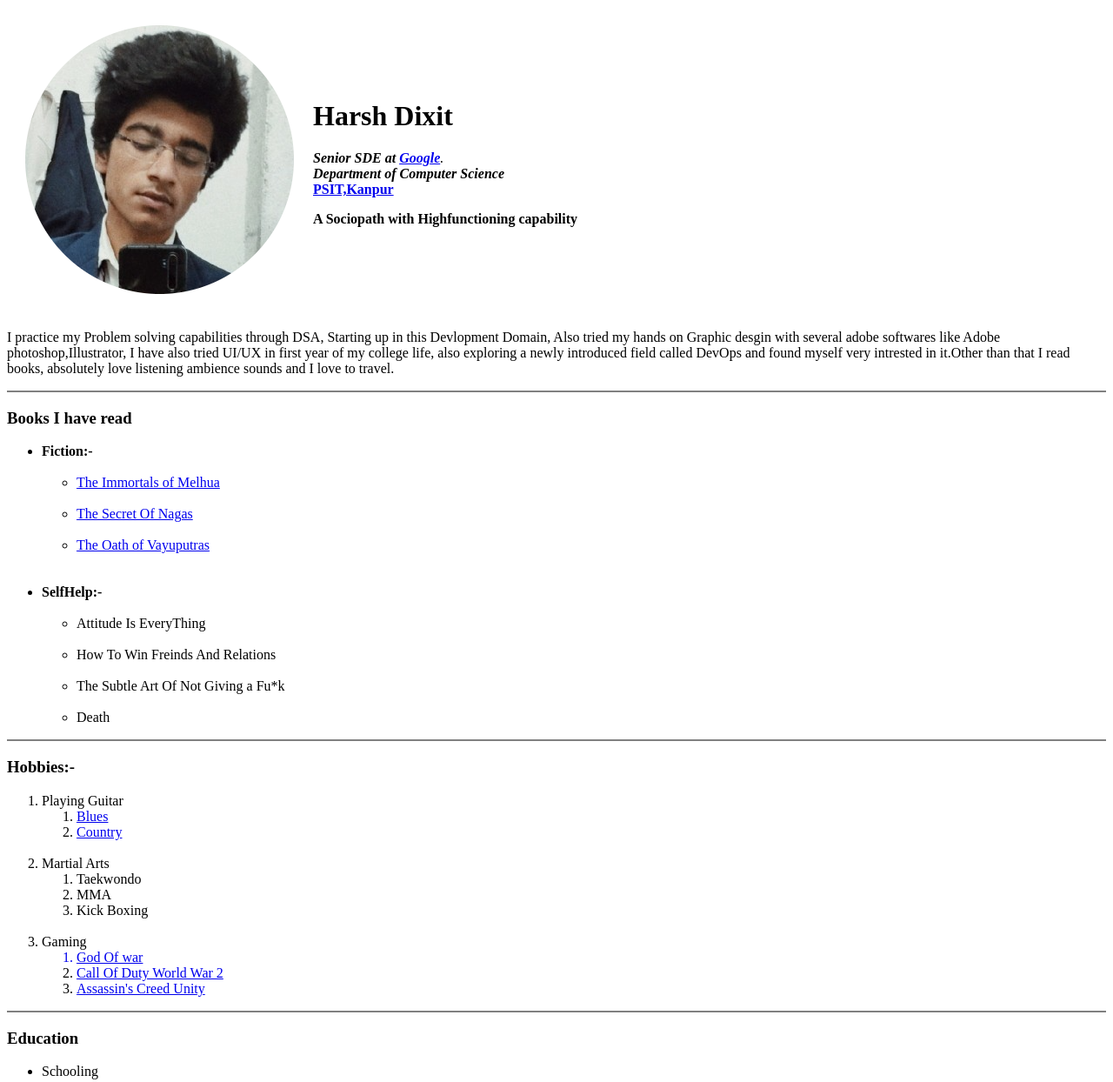
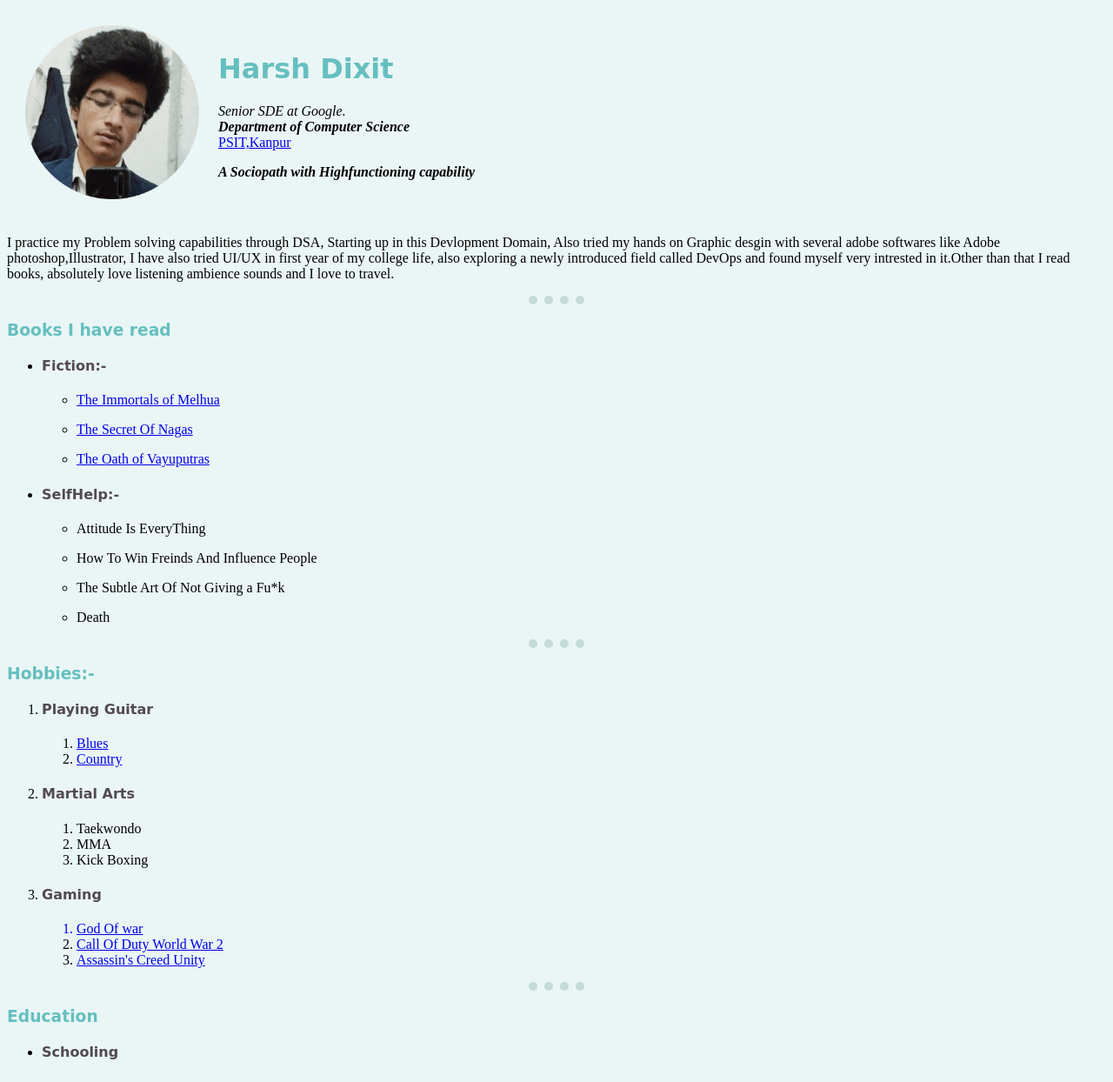
Before and after one commit to dixi225/harshfirst, a plain HTML site: page index.html in a window 1280 px wide. Shown: the top 1244 px of the page at 87% size. Drawn offline with Linux system fonts and the light colour scheme.

Commit message:
Add files via upload

```diff
--- /dev/null
+++ b/css/master.css
@@ -0,0 +1,34 @@
+body {
+  background-color: #EAF6F6
+}
+
+img {
+  height: 200px;
+  width: 200px;
+}
+
+hr {
+  border: 10px;
+  border-style:none;
+  border-top-style:dotted;
+  background-color: #EAF6F6;
+  color: #C3DBD9;
+      width: 5%;
+
+}
+h1
+{
+  color: #66BFBF;
+  font-family:cursive;
+
+}
+h3
+{
+  color: #66BFBF;
+  font-family:cursive;
+}
+h4
+{
+  color: #524A4E;
+font-family:cursive;
+}
--- a/index.html
+++ b/index.html
@@ -3,7 +3,8 @@
 
 <head>
   <meta charset="utf-8">
-  <title>Harsh's Personal site</title>
+  <title>My First site</title>
+  <link rel="stylesheet" href="css/master.css">
 </head>
 
 <body>
@@ -13,12 +14,12 @@
       <td>
         <h1>Harsh Dixit</h1>
         <p>
-          <em><strong>Senior SDE at</strong> <a href="https://careers.google.com/teams/engineering-technology/"><strong>Google</strong></a>.</em>
+          <em>Senior SDE at Google.</em>
           <br>
           <em><strong>Department of Computer Science</strong></em>
           <br>
-          <a href="https://psit.ac.in/"><strong>PSIT,Kanpur</strong></a>
-        <p><strong>A Sociopath with Highfunctioning capability</strong></p>
+          <a href="https://psit.ac.in/">PSIT,Kanpur</a>
+        <p><em><strong>A Sociopath with Highfunctioning capability</strong></em></p>
         </p>
       </td>
     </tr>
@@ -28,51 +29,65 @@
   <hr noshade>
   <h3>Books I have read</h3>
   <ul>
-    <li><strong>Fiction:-</strong>
+
+    <li>
+      <h4>Fiction:-</h4>
+
       <ul>
-        <br>
+
         <li>
-          <a href="https://en.wikipedia.org/wiki/The_Immortals_of_Meluha">The Immortals of Melhua</a>
+          <p>
+            <a href="https://en.wikipedia.org/wiki/The_Immortals_of_Meluha">The Immortals of Melhua</a>
+          </p>
         </li>
-        <br>
-        <li><a href="https://en.wikipedia.org/wiki/The_Secret_of_the_Nagas">The Secret Of Nagas</a></li>
-        <br>
-        <li><a href="https://en.wikipedia.org/wiki/The_Oath_of_the_Vayuputras">The Oath of Vayuputras</a></li>
+        <p>
+          <li><a href="https://en.wikipedia.org/wiki/The_Secret_of_the_Nagas">The Secret Of Nagas</a></li>
+        </p>
+
+        <p>
+          <li><a href="https://en.wikipedia.org/wiki/The_Oath_of_the_Vayuputras">The Oath of Vayuputras</a></li>
+        </p>
+
       </ul>
     </li>
 
-    <br>
-    <br>
-    <li><strong>SelfHelp:-</strong><br><br>
+
+    <li>
+      <h4>SelfHelp:-</h4>
       <ul>
-        <li>Attitude Is EveryThing</li><br>
+        <p><li>Attitude Is EveryThing</li></p>
+
         <li>
-          How To Win Freinds And Relations
-        </li><br>
-        <li>The Subtle Art Of Not Giving a Fu*k</li><br>
-        <li>Death</li>
+          <p>How To Win Freinds And Influence People</p>
+
+        </li>
+        <p>
+          <li>The Subtle Art Of Not Giving a Fu*k</li>
+        </p>
+        <p>
+          <li>Death</li>
+        </p>
+
       </ul>
     </li>
   </ul>
   <hr noshade>
   <h3>Hobbies:-</h3>
   <ol>
-    <li>Playing Guitar
+    <li><h4>Playing Guitar</h4>
       <ol>
         <li><a href="https://www.youtube.com/watch?v=1eNSWZ4x2ZU">Blues</a></li>
         <li><a href="https://www.youtube.com/watch?v=Sjx2PKOL6Lc">Country</a></li>
       </ol>
     </li>
-    <br>
-    <li>Martial Arts
+    <li><h4>Martial Arts</h4>
       <ol>
         <li>Taekwondo</li>
         <li>MMA</li>
         <li>Kick Boxing</li>
       </ol>
     </li>
-    <br>
-    <li>Gaming
+    <li><h4>Gaming</h4>
       <ol>
         <a href="https://en.wikipedia.org/wiki/God_of_War_(2018_video_game)">
           <li>God Of war</li>
@@ -85,7 +100,7 @@
   <hr noshade>
   <h3>Education</h3>
   <ul>
-    <li>Schooling</li>
+    <li><h4>Schooling</h4></li>
     <table cellspacing="20">
       <thead>
         <th>Duration</th>
@@ -105,8 +120,8 @@
         </tr>
       </tbody>
     </table>
-    <li>University</li>
-    <table>
+    <li><h4>University</h4></li>
+    <table cellspacing="15">
       <thead>
         <th>Duration</th>
         <th>Name</th>
@@ -190,7 +205,6 @@
     </tfoot>
   </table>
   <br>
-  <hr noshade>
   <a href="contact.html"><em>Contact Me</em></a>
 </body>
 
```
Also changed, not shown: contact.html (+1 -3 lines).
